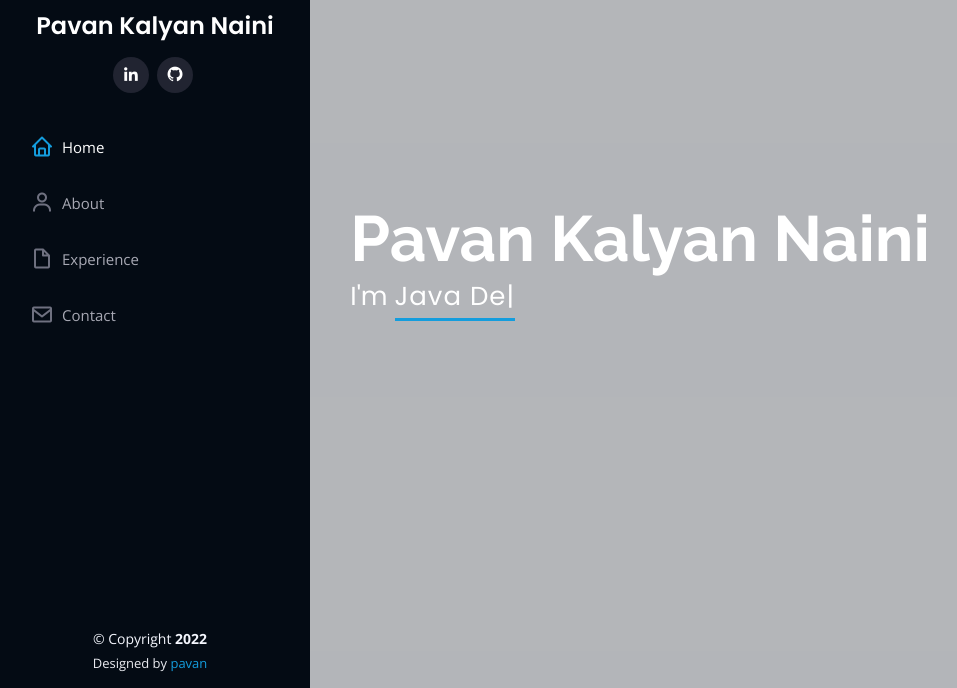
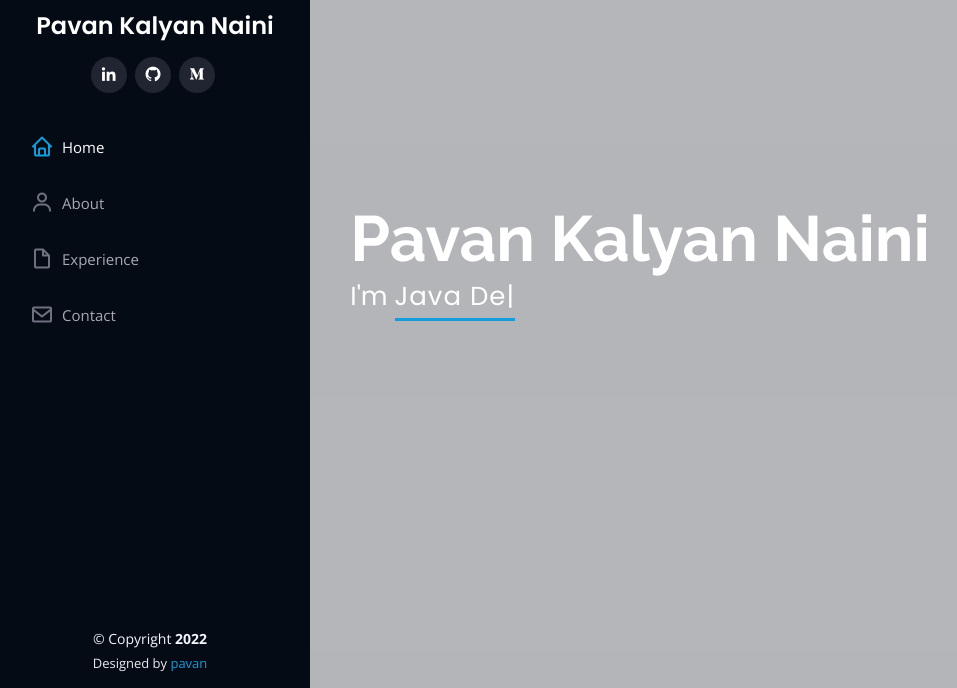
Before and after one commit to PavanN38/pavan-portfolio, a plain HTML site: page index.html in a window 1280 px wide. Shown: the part 112-800 px from the top of the page, without its empty margins (0-957 px from the left). Drawn offline with nearby package versions, Linux system fonts and the light colour scheme.

Commit message:
added meduim account

```diff
--- a/index.html
+++ b/index.html
@@ -55,6 +55,7 @@
         <div class="social-links mt-3 text-center">
           <a href="https://www.linkedin.com/in/pavannaini/" class="linkedin"><i class="bx bxl-linkedin"></i></a>
           <a href="https://github.com/Pavankalyan438" class="github"><i class="bx bxl-github"></i></a>
+          <a href="https://medium.com/@nainipavankalyan" class="medium"><i class="bx bxl-medium"></i></a>
 
         </div>
       </div>
```
